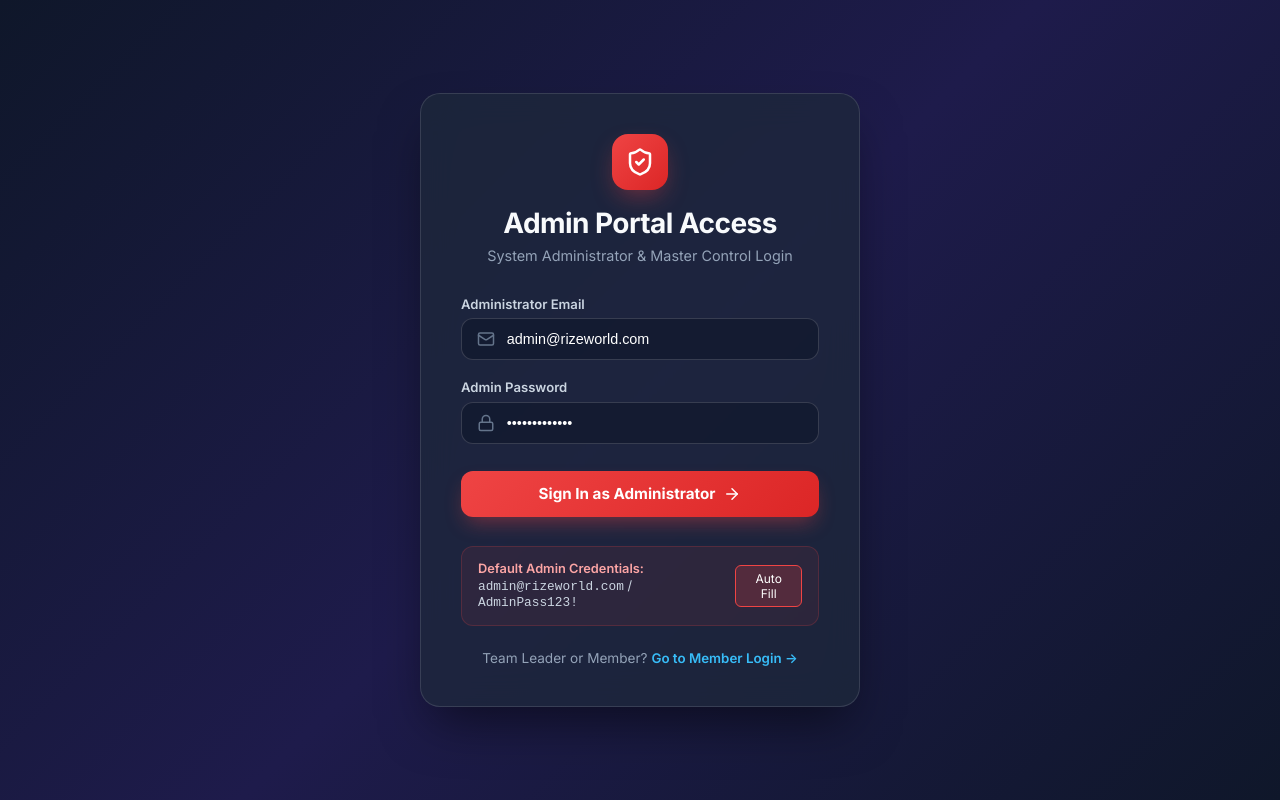
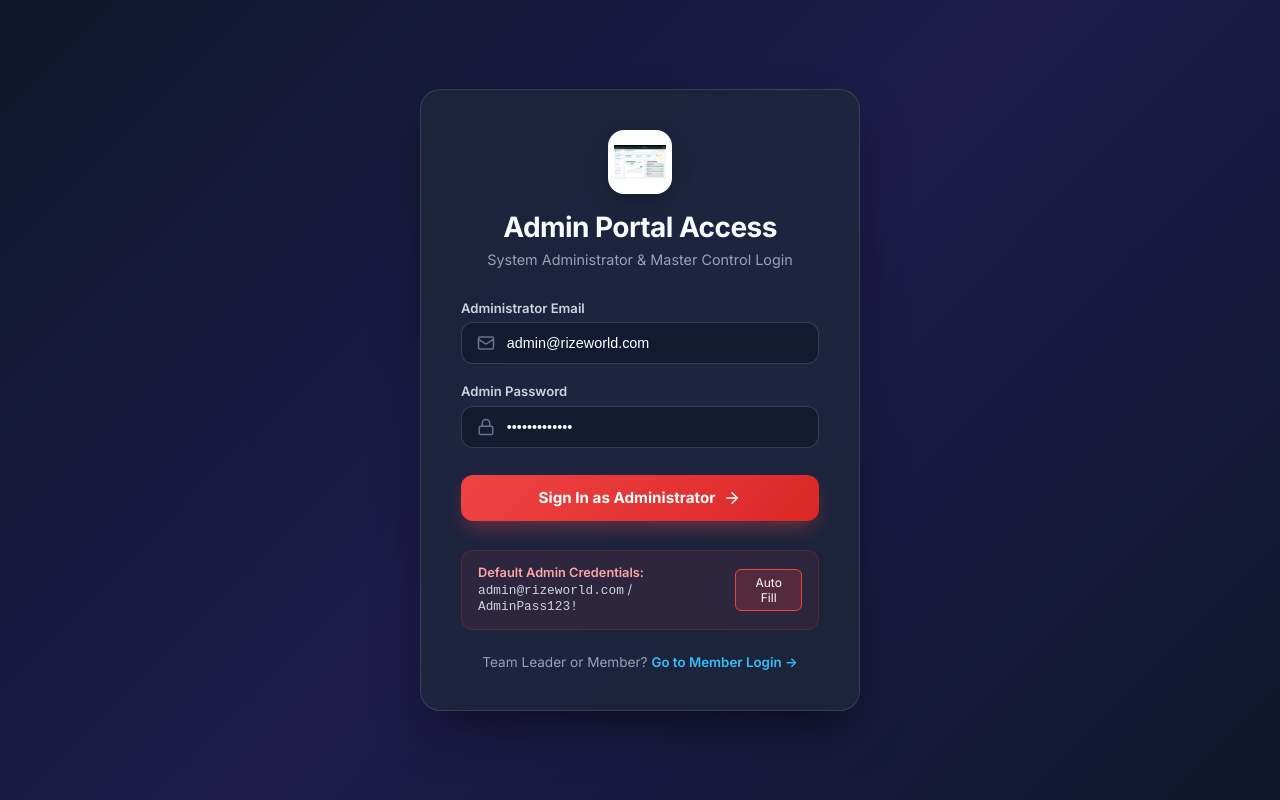
Before and after one commit to rizeworldcode-debug/SEO-tool, a React (Vite) app in the folder client/: page / in a window 1280 px wide. Built offline with nearby package versions, Linux system fonts and the light colour scheme.

Commit message:
Add official RizeWorld logo branding to sidebar, logins, and browser tab

```diff
--- a/client/index.html
+++ b/client/index.html
@@ -2,7 +2,7 @@
 <html lang="en">
   <head>
     <meta charset="UTF-8" />
-    <link rel="icon" type="image/svg+xml" href="/favicon.svg" />
+    <link rel="icon" type="image/png" href="/logo.png" />
     <meta name="viewport" content="width=device-width, initial-scale=1.0" />
     <title>Independent SEO Metrics Dashboard (AS / PS / SS)</title>
     <link rel="preconnect" href="https://fonts.googleapis.com">
--- a/client/src/App.jsx
+++ b/client/src/App.jsx
@@ -195,7 +195,7 @@ function DashboardContent({ onNavigate }) {
       <aside className={`sidebar ${mobileOpen ? 'open' : ''}`}>
         <div className="sidebar-header">
           <div className="sidebar-logo">
-            <Globe size={22} />
+            <img src="/logo.png" alt="RizeWorld Logo" />
           </div>
           <div className="sidebar-brand">
             <h2>RizeWorld SEO</h2>
--- a/client/src/components/AdminLogin.jsx
+++ b/client/src/components/AdminLogin.jsx
@@ -53,17 +53,18 @@ export default function AdminLogin({ onNavigate }) {
         {/* Header Branding */}
         <div style={{ textAlign: 'center', marginBottom: '2rem' }}>
           <div style={{
-            width: '56px',
-            height: '56px',
+            width: '64px',
+            height: '64px',
             borderRadius: '16px',
-            background: 'linear-gradient(135deg, #ef4444, #dc2626)',
+            background: '#ffffff',
             display: 'inline-flex',
             alignItems: 'center',
             justifyContent: 'center',
             marginBottom: '1rem',
-            boxShadow: '0 10px 25px -5px rgba(239, 68, 68, 0.4)'
+            boxShadow: '0 10px 25px -5px rgba(0, 0, 0, 0.3)',
+            padding: '6px'
           }}>
-            <ShieldCheck size={30} color="#ffffff" />
+            <img src="/logo.png" alt="RizeWorld Logo" style={{ width: '100%', height: '100%', objectFit: 'contain' }} />
           </div>
 
           <h2 style={{ fontSize: '1.75rem', fontWeight: 700, margin: '0 0 0.4rem 0', letterSpacing: '-0.02em' }}>
--- a/client/src/components/MemberLogin.jsx
+++ b/client/src/components/MemberLogin.jsx
@@ -58,17 +58,18 @@ export default function MemberLogin({ onNavigate }) {
         {/* Header Branding */}
         <div style={{ textAlign: 'center', marginBottom: '2rem' }}>
           <div style={{
-            width: '56px',
-            height: '56px',
+            width: '64px',
+            height: '64px',
             borderRadius: '16px',
-            background: 'linear-gradient(135deg, #0284c7, #0284c7)',
+            background: '#ffffff',
             display: 'inline-flex',
             alignItems: 'center',
             justifyContent: 'center',
             marginBottom: '1rem',
-            boxShadow: '0 10px 25px -5px rgba(2, 132, 199, 0.4)'
+            boxShadow: '0 10px 25px -5px rgba(0, 0, 0, 0.3)',
+            padding: '6px'
           }}>
-            <Users size={30} color="#ffffff" />
+            <img src="/logo.png" alt="RizeWorld Logo" style={{ width: '100%', height: '100%', objectFit: 'contain' }} />
           </div>
 
           <h2 style={{ fontSize: '1.75rem', fontWeight: 700, margin: '0 0 0.4rem 0', letterSpacing: '-0.02em' }}>
--- a/client/src/index.css
+++ b/client/src/index.css
@@ -90,16 +90,22 @@ h1, h2, h3, h4, h5, h6, th, td, label, p, span, div, button, option, select, .br
 }
 
 .sidebar-logo {
-  width: 38px;
-  height: 38px;
+  width: 40px;
+  height: 40px;
   border-radius: 10px;
-  background: linear-gradient(135deg, var(--accent-cyan), var(--accent-purple));
+  background: #ffffff;
   display: flex;
   align-items: center;
   justify-content: center;
-  color: #fff;
-  font-weight: 800;
-  box-shadow: 0 4px 12px rgba(0, 242, 254, 0.3);
+  padding: 3px;
+  box-shadow: 0 4px 12px rgba(0, 0, 0, 0.15);
+  overflow: hidden;
+}
+
+.sidebar-logo img {
+  width: 100%;
+  height: 100%;
+  object-fit: contain;
 }
 
 .sidebar-brand h2 {
```
Also changed, not shown: client/public/logo.png (added), client/src/assets/logo.png (added).
